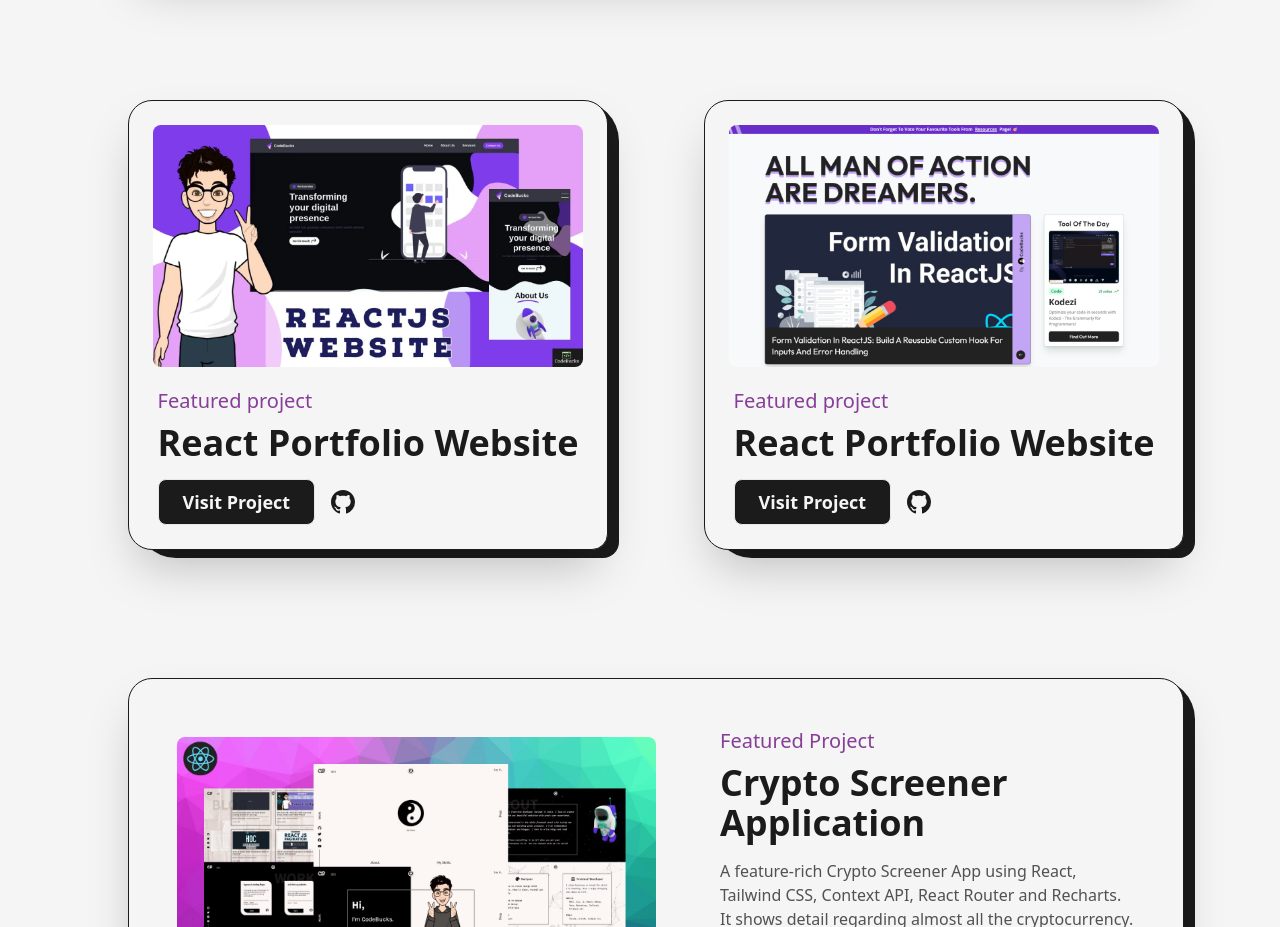
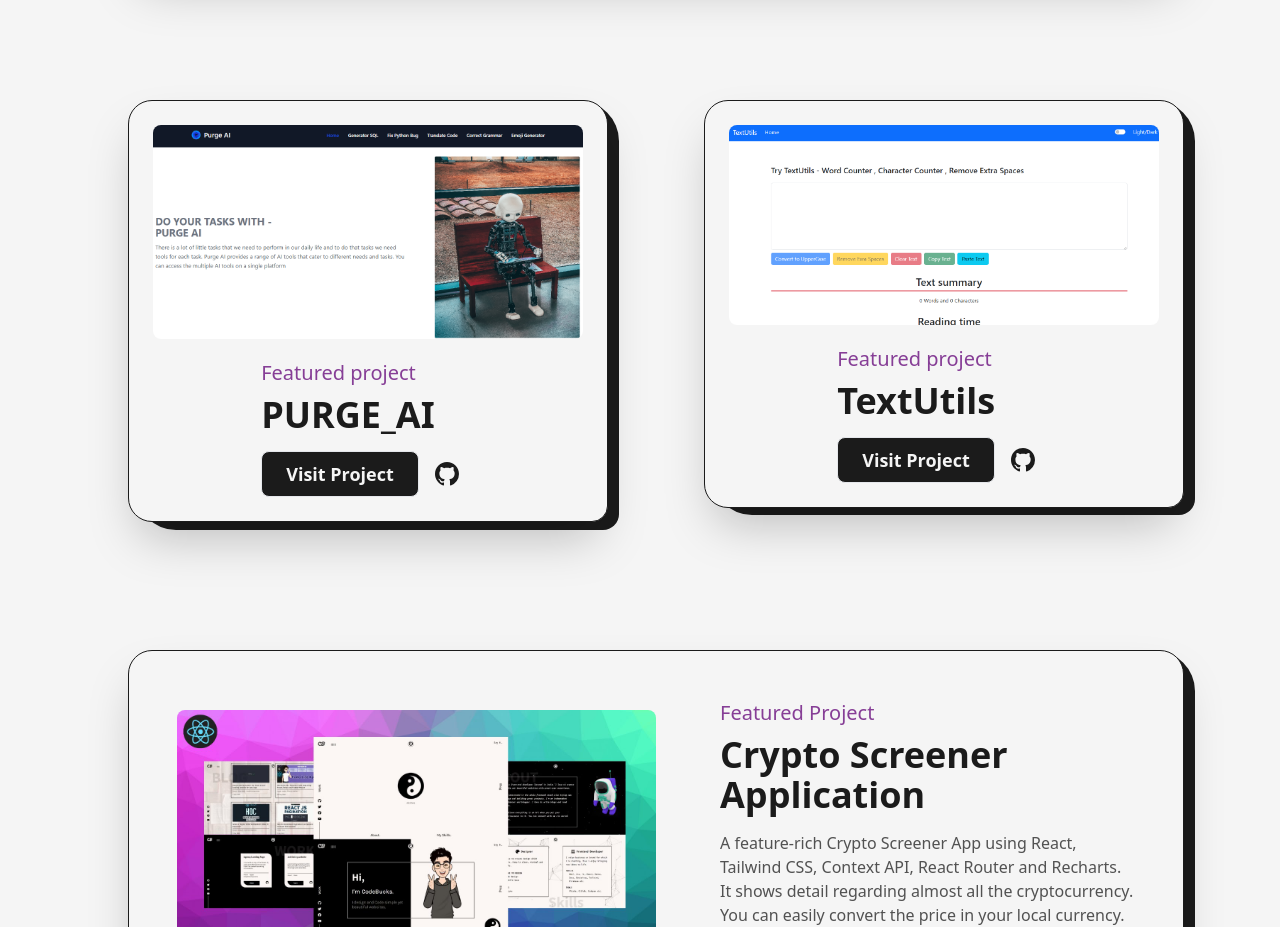
Before and after one commit to usmanahmedgoray/Usman-Ahmed-Portfolio, a Next.js app: page /Projects in a window 1280 px wide. Shown: the part 960-1887 px from the top of the page. Built offline with nearby package versions, Linux system fonts and the light colour scheme.

Commit message:
add the 2 project Images an update the project URL

```diff
--- a/pages/Projects.js
+++ b/pages/Projects.js
@@ -103,11 +103,11 @@
             </div>
             <div className='col-span-6 sm:col-span-12'>
               <Project
-                title="React Portfolio Website"
+                title="PURGE_AI"
                 summary="A professional portfolio website using React JS, Framer-motion, and Styled-components. It has smooth
               page transitions, cool background effects, unique design and it is mobile responsive."
                 github="https://www.github.com/usmanahmedgoray"
-                link="/"
+                link="https://purge-ai.vercel.app/"
                 img={Project1}
                 type="Featured project"
 
@@ -115,11 +115,11 @@
             </div>
             <div className='col-span-6 sm:col-span-12'>
               <Project
-                title="React Portfolio Website"
+                title="TextUtils"
                 summary="A professional portfolio website using React JS, Framer-motion, and Styled-components. It has smooth
               page transitions, cool background effects, unique design and it is mobile responsive."
                 github="https://www.github.com/usmanahmedgoray"
-                link="/"
+                link="https://texts-util.netlify.app"
                 img={Project2}
                 type="Featured project"
 
--- a/public/Images/Projects/index.js
+++ b/public/Images/Projects/index.js
@@ -1,7 +1,7 @@
 import FeaturedProject1 from './Alan-AI-Voice-News-Assistant.png'
 import FeaturedProject2 from './portfolio-cover-image.jpg'
-import Project1 from "./agency-website-cover-image.jpg";
-import Project2 from "./devdreaming.jpg";
+import Project1 from "./PURGE_AI_project_Image.png";
+import Project2 from "./textutils_project_image.png";
 import Project3 from "./fashion-studio-website.jpg";
 import Project4 from "./nft-collection-website-cover-image.jpg";
 
```
Also changed, not shown: public/Images/Projects/PURGE_AI_project_Image.png (added), public/Images/Projects/textutils_project_image.png (added).
